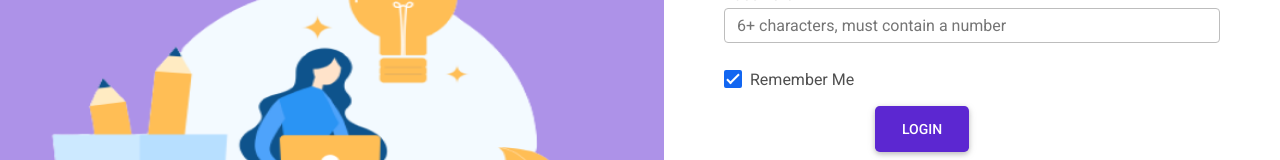
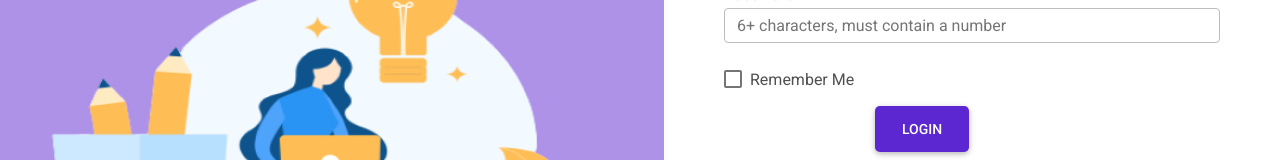
Before and after one commit to Fave7903/ultralearn_front, a React (Create React App) app in the folder ultrlfront/: page /signin in a window 1280 px wide. Shown: the part 278-438 px from the top of the page. Built offline with nearby package versions, Linux system fonts and the light colour scheme.

Commit message:
checkbox-remember me

```diff
--- a/ultrlfront/src/components/Signin.js
+++ b/ultrlfront/src/components/Signin.js
@@ -107,7 +107,7 @@ class Signin extends Component {
             </input>
           </div>
                   <div className="form-check">
-                    <input className="form-check-input" type="checkbox" value="" id="flexCheckChecked" checked></input>
+                    <input className="form-check-input" type="checkbox" value="" id="flexCheckChecked"></input>
                     <label className="form-check-label" for="flexCheckChecked">
                       Remember Me
                     </label>
```
